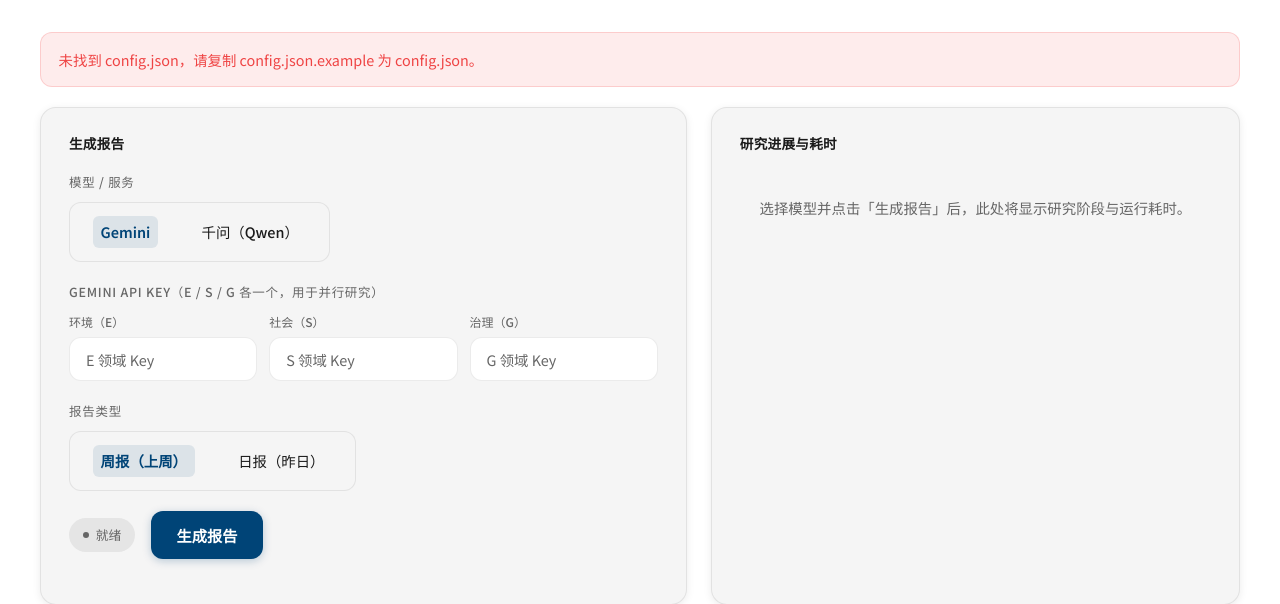
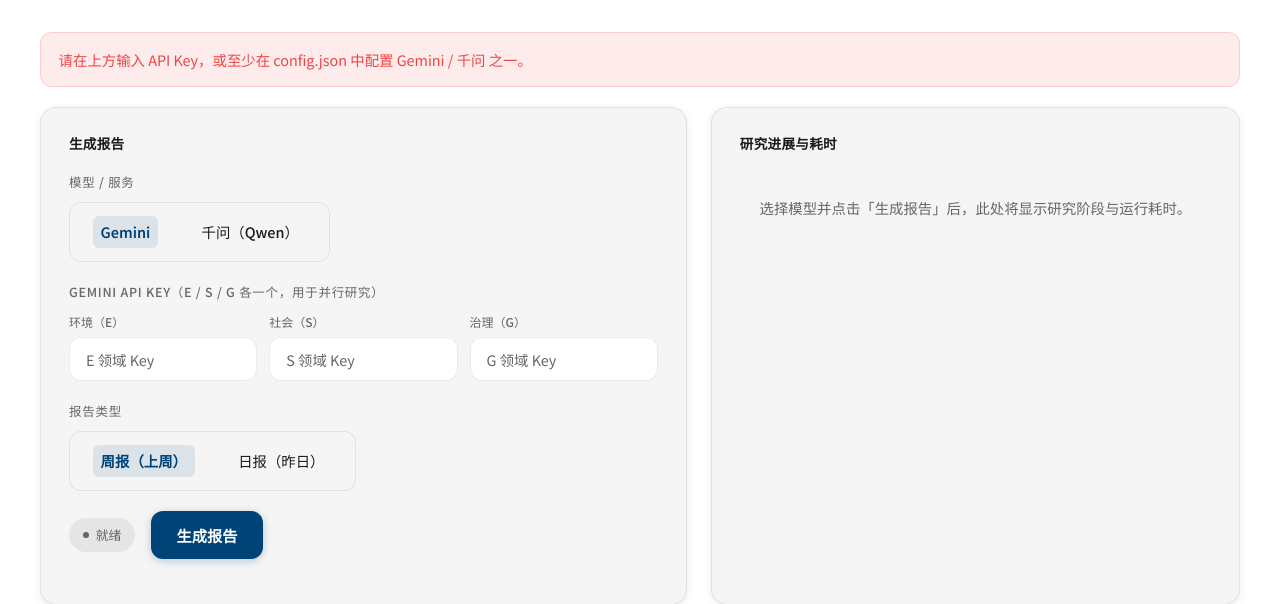
Before and after one commit to khilan24/easy-esg-master, a Flask app: page / in a window 1280 px wide. Shown: the part 174-778 px from the top of the page. Run offline with Flask 3, Linux system fonts and the light colour scheme; data that the repository does not hold is empty.

Commit message:
favicon 改为网页logo、无 config 时支持仅前端 Key 等

```diff
--- a/core/utils.py
+++ b/core/utils.py
@@ -35,32 +35,36 @@
 
 def load_config(provider_override=None, api_key_override=None):
     """
-    从配置文件加载配置。
+    从配置文件加载配置；无 config.json 时仅从环境变量（ESG_RUNTIME_API_KEY 等）构建配置。
     provider_override: 可选 "gemini" | "qwen"，覆盖 config 中的 provider。
     api_key_override: 可选，前端或环境传入的 API Key（ESG_RUNTIME_API_KEY），优先于 config 使用。
     """
     config_path = "config.json"
-    if not os.path.exists(config_path):
-        raise FileNotFoundError(
-            f"配置文件 {config_path} 不存在。请复制 config.json.example 为 config.json。"
-        )
-
-    with open(config_path, "r", encoding="utf-8") as f:
-        config = json.load(f)
-
-    # 支持嵌套结构 gemini / qwen，与旧版平铺键兼容
-    def _g(key, default=None):
-        return config.get(key, default)
-    # 从嵌套或平铺读取：Gemini 用 api_key / api_keys / agent / model，千问用 qwen_api_key / qwen_model / qwen_deep_research_model
-    _gemini = config.get("gemini") if isinstance(config.get("gemini"), dict) else {}
-    _qwen = config.get("qwen") if isinstance(config.get("qwen"), dict) else {}
-    config.setdefault("api_key", _gemini.get("api_key") or _g("api_key"))
-    config.setdefault("api_keys", _gemini.get("api_keys") or _g("api_keys"))
-    config.setdefault("agent", _gemini.get("agent") or _g("agent", "deep-research-pro-preview-12-2025"))
-    config.setdefault("model", _gemini.get("model") or _g("model", "gemini-3-pro-preview"))
-    config.setdefault("qwen_api_key", _qwen.get("api_key") or _g("qwen_api_key"))
-    config.setdefault("qwen_model", _qwen.get("model") or _g("qwen_model", "qwen3-max-preview"))
-    config.setdefault("qwen_deep_research_model", _qwen.get("deep_research_model") or _g("qwen_deep_research_model", "qwen-deep-research"))
+    if os.path.exists(config_path):
+        with open(config_path, "r", encoding="utf-8") as f:
+            config = json.load(f)
+        def _g(key, default=None):
+            return config.get(key, default)
+        _gemini = config.get("gemini") if isinstance(config.get("gemini"), dict) else {}
+        _qwen = config.get("qwen") if isinstance(config.get("qwen"), dict) else {}
+        config.setdefault("api_key", _gemini.get("api_key") or _g("api_key"))
+        config.setdefault("api_keys", _gemini.get("api_keys") or _g("api_keys"))
+        config.setdefault("agent", _gemini.get("agent") or _g("agent", "deep-research-pro-preview-12-2025"))
+        config.setdefault("model", _gemini.get("model") or _g("model", "gemini-3-pro-preview"))
+        config.setdefault("qwen_api_key", _qwen.get("api_key") or _g("qwen_api_key"))
+        config.setdefault("qwen_model", _qwen.get("model") or _g("qwen_model", "qwen3-max-preview"))
+        config.setdefault("qwen_deep_research_model", _qwen.get("deep_research_model") or _g("qwen_deep_research_model", "qwen-deep-research"))
+    else:
+        # 无 config.json 时使用默认值，Key 仅从环境变量读取（由前端经 app 传入）
+        config = {
+            "api_key": None,
+            "api_keys": None,
+            "agent": "deep-research-pro-preview-12-2025",
+            "model": "gemini-3-pro-preview",
+            "qwen_api_key": None,
+            "qwen_model": "qwen3-max-preview",
+            "qwen_deep_research_model": "qwen-deep-research",
+        }
 
     provider = provider_override or config.get("provider", "gemini")
     if provider not in ("gemini", "qwen"):
--- a/web/app.py
+++ b/web/app.py
@@ -216,45 +216,47 @@
     api_key_override: 前端传入的单个 API Key（千问或 Gemini 通用）。
     api_keys_override: 前端传入的 Gemini E/S/G 三个 Key，dict {"E","S","G"}。
     返回 (ok, message, extra)。extra 可含 provider、available_providers。
+    无 config.json 时仅根据前端传入的 Key 校验，有则合并文件与前端 Key。
     """
     cfg = PROJECT_ROOT / "config.json"
-    if not cfg.exists():
-        return False, "未找到 config.json，请复制 config.json.example 为 config.json。", {}
-    try:
-        with open(cfg, "r", encoding="utf-8") as f:
-            data = json.load(f)
-        available = []
-        gemini_block = data.get("gemini") if isinstance(data.get("gemini"), dict) else {}
-        qwen_block = data.get("qwen") if isinstance(data.get("qwen"), dict) else {}
-        api_key = data.get("api_key") or gemini_block.get("api_key") or (data.get("api_keys") or gemini_block.get("api_keys") or {}).get("E")
-        if api_key and str(api_key).strip() and not str(api_key).startswith("YOUR_"):
+    available = []
+
+    if cfg.exists():
+        try:
+            with open(cfg, "r", encoding="utf-8") as f:
+                data = json.load(f)
+            gemini_block = data.get("gemini") if isinstance(data.get("gemini"), dict) else {}
+            qwen_block = data.get("qwen") if isinstance(data.get("qwen"), dict) else {}
+            api_key = data.get("api_key") or gemini_block.get("api_key") or (data.get("api_keys") or gemini_block.get("api_keys") or {}).get("E")
+            if api_key and str(api_key).strip() and not str(api_key).startswith("YOUR_"):
+                available.append("gemini")
+            qwen_key = data.get("qwen_api_key") or qwen_block.get("api_key") or os.environ.get("DASHSCOPE_API_KEY") or ""
+            if qwen_key and str(qwen_key).strip() and not str(qwen_key).startswith("YOUR_"):
+                available.append("qwen")
+        except Exception as e:
+            return False, str(e), {}
+
+    # 前端传入的 Key 视为已配置（无 config 时也仅靠此处构建 available）
+    if api_key_override and str(api_key_override).strip() and "qwen" not in available:
+        available.append("qwen")
+    if api_keys_override and isinstance(api_keys_override, dict):
+        e, s, g = (api_keys_override.get("E") or "").strip(), (api_keys_override.get("S") or "").strip(), (api_keys_override.get("G") or "").strip()
+        if e and s and g and "gemini" not in available:
             available.append("gemini")
-        qwen_key = data.get("qwen_api_key") or qwen_block.get("api_key") or os.environ.get("DASHSCOPE_API_KEY") or ""
-        if qwen_key and str(qwen_key).strip() and not str(qwen_key).startswith("YOUR_"):
-            available.append("qwen")
-        # 前端传入的 Key 视为已配置
-        if api_key_override and str(api_key_override).strip():
-            if provider == "qwen" and "qwen" not in available:
-                available.append("qwen")
-        if api_keys_override and isinstance(api_keys_override, dict):
-            e, s, g = (api_keys_override.get("E") or "").strip(), (api_keys_override.get("S") or "").strip(), (api_keys_override.get("G") or "").strip()
-            if e and s and g and provider == "gemini" and "gemini" not in available:
-                available.append("gemini")
-        if provider == "gemini":
-            if "gemini" not in available:
-                return False, "请在上方输入 Gemini 的 E、S、G 三个 API Key，或在 config.json 中配置。", {"available_providers": available}
-            return True, "", {"provider": "gemini", "available_providers": available}
-        if provider == "qwen":
-            if "qwen" not in available:
-                return False, "请在上方输入千问 API Key，或在 config.json 中配置 qwen_api_key。", {"available_providers": available}
-            return True, "", {"provider": "qwen", "available_providers": available}
-        if provider is not None:
-            return False, "不支持的 provider，请使用 gemini 或 qwen。", {}
-        if not available:
-            return False, "请在上方输入 API Key，或至少在 config.json 中配置 Gemini / 千问 之一。", {}
-        return True, "", {"available_providers": available}
-    except Exception as e:
-        return False, str(e), {}
+
+    if provider == "gemini":
+        if "gemini" not in available:
+            return False, "请在上方输入 Gemini 的 E、S、G 三个 API Key，或在 config.json 中配置。", {"available_providers": available}
+        return True, "", {"provider": "gemini", "available_providers": available}
+    if provider == "qwen":
+        if "qwen" not in available:
+            return False, "请在上方输入千问 API Key，或在 config.json 中配置 qwen_api_key。", {"available_providers": available}
+        return True, "", {"provider": "qwen", "available_providers": available}
+    if provider is not None:
+        return False, "不支持的 provider，请使用 gemini 或 qwen。", {}
+    if not available:
+        return False, "请在上方输入 API Key，或至少在 config.json 中配置 Gemini / 千问 之一。", {}
+    return True, "", {"available_providers": available}
 
 
 @app.route("/")
--- a/web/templates/index.html
+++ b/web/templates/index.html
@@ -5,6 +5,7 @@
   <meta name="viewport" content="width=device-width, initial-scale=1">
   <meta http-equiv="Cache-Control" content="no-cache, no-store, must-revalidate">
   <title>【国信资配 - 开言畅谈】ESG 研究辅助工具</title>
+  <link rel="icon" type="image/png" href="/static/网页logo.png">
   <link rel="preconnect" href="https://fonts.googleapis.com">
   <link rel="preconnect" href="https://fonts.gstatic.com" crossorigin>
   <link href="https://fonts.googleapis.com/css2?family=DM+Serif+Display:ital@0;1&family=Plus+Jakarta+Sans:wght@500;600;700&family=Noto+Sans+SC:wght@400;500;600;700&display=swap" rel="stylesheet">
```
Also changed, not shown: web/static/网页logo.png (added).
